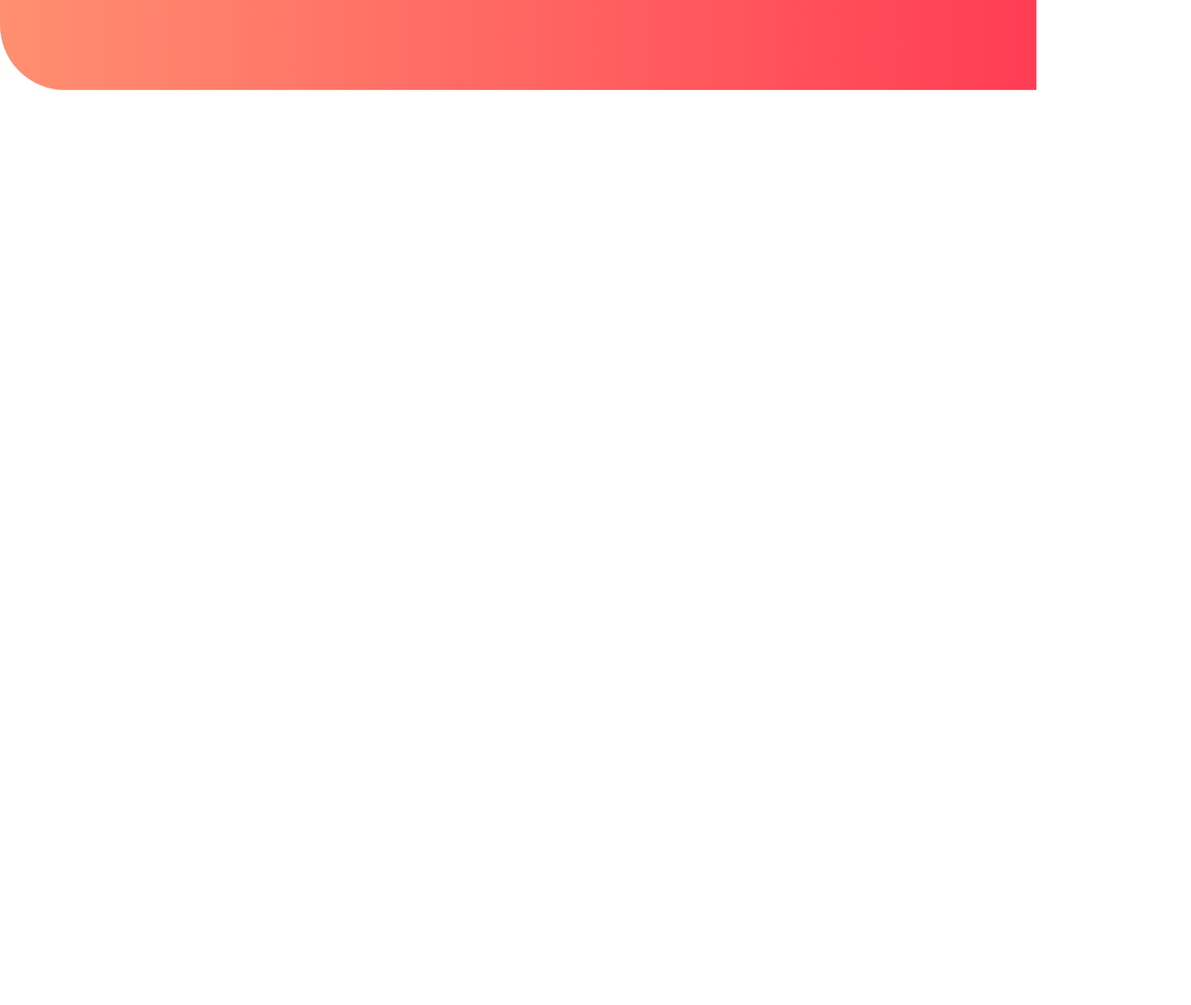
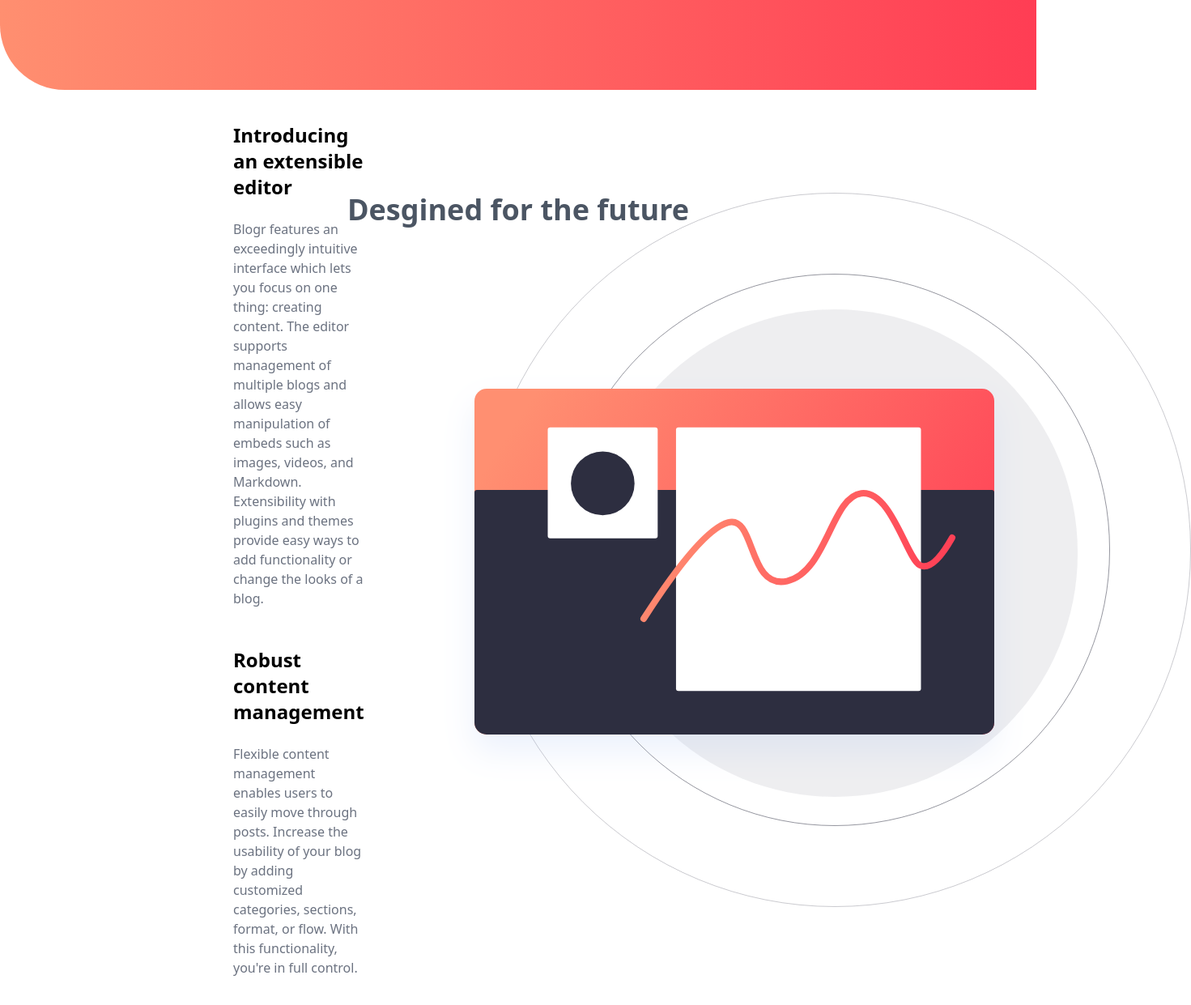
Before and after one commit to Folka2134/blogr, a React (Vite) app: page / in a window 1280 px wide. Shown: the part 439-1680 px from the top of the page at 81% size, 1471 px wide, since content can reach past the window. Before the commit the page ends 800 px from the top, so only its background shows below. Built offline with nearby package versions, Linux system fonts and the light colour scheme.

Commit message:
created desktop first main section

```diff
--- a/src/App.jsx
+++ b/src/App.jsx
@@ -4,14 +4,16 @@ import "./App.css";
 import logo from "./assets/logo.svg";
 import menuIcon from "./assets/icon-hamburger.svg";
 import closeIcon from "./assets/icon-close.svg";
+import circleImg from "./assets/bg-pattern-circles.svg";
+import illustrationImg from "./assets/illustration-editor-desktop.svg";
 
 function App() {
   const [expandedMenu, setExpandedMenu] = useState(false);
 
   return (
-    <div className="App">
-      <header className="h-[550px] pt-6 px-24 bg-gradient-to-r from-[#FF8F70] to-[#FF3D54] relative rounded-bl-[5rem]">
-        <nav className="flex justify-between items-center">
+    <div className="App min-w-[350px]">
+      <header className="h-[550px] pt-6 px-12 md:px-24 bg-gradient-to-r from-[#FF8F70] to-[#FF3D54] relative rounded-bl-[5rem]">
+        <nav className="flex justify-between md:justify-between items-center">
           <img className="pr-10" src={logo} alt="logo" />
           {expandedMenu ? (
             <img
@@ -156,10 +158,10 @@ function App() {
           </div>
         )}
         <div className="h-full flex flex-col justify-center items-center">
-          <h1 className="text-5xl text-white font-semibold mb-8">
+          <h1 className="text-5xl text-white text-center font-semibold mb-8">
             A modern publishing platform
           </h1>
-          <h4 className="text-white mb-12">
+          <h4 className="text-white text-center mb-12">
             Grow your audience and build your online brand
           </h4>
           <div className="w-[300px] flex justify-evenly">
@@ -172,8 +174,41 @@ function App() {
           </div>
         </div>
       </header>
-      <main>
-        <article></article>
+      <main className="flex flex-col">
+        <article className="">
+          <h2 className="text-4xl text-center text-gray-600 font-semibold mt-32">
+            Desgined for the future
+          </h2>
+          <section className="flex justify-evenly items-center relative -top-32">
+            <div className="ml-72 mr-24">
+              <div className="mb-12">
+                <h3 className="text-2xl font-semibold mb-6">
+                  Introducing an extensible editor
+                </h3>
+                <p className="text-gray-500">
+                  Blogr features an exceedingly intuitive interface which lets
+                  you focus on one thing: creating content. The editor supports
+                  management of multiple blogs and allows easy manipulation of
+                  embeds such as images, videos, and Markdown. Extensibility
+                  with plugins and themes provide easy ways to add functionality
+                  or change the looks of a blog.
+                </p>
+              </div>
+              <div>
+                <h3 className="text-2xl font-semibold mb-6">
+                  Robust content management
+                </h3>
+                <p className="text-gray-500">
+                  Flexible content management enables users to easily move
+                  through posts. Increase the usability of your blog by adding
+                  customized categories, sections, format, or flow. With this
+                  functionality, you're in full control.
+                </p>
+              </div>
+            </div>
+            <img className="" src={illustrationImg} alt="Illustration" />
+          </section>
+        </article>
       </main>
     </div>
   );
```
